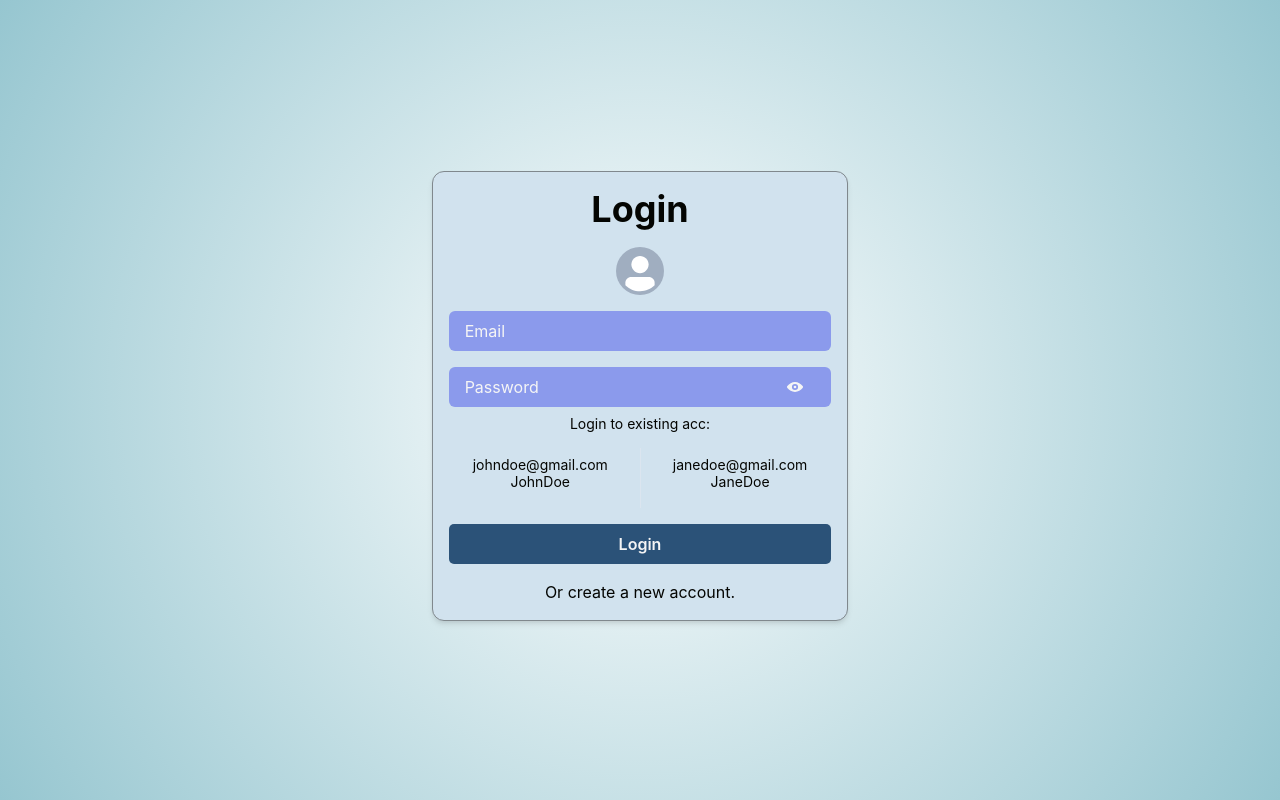
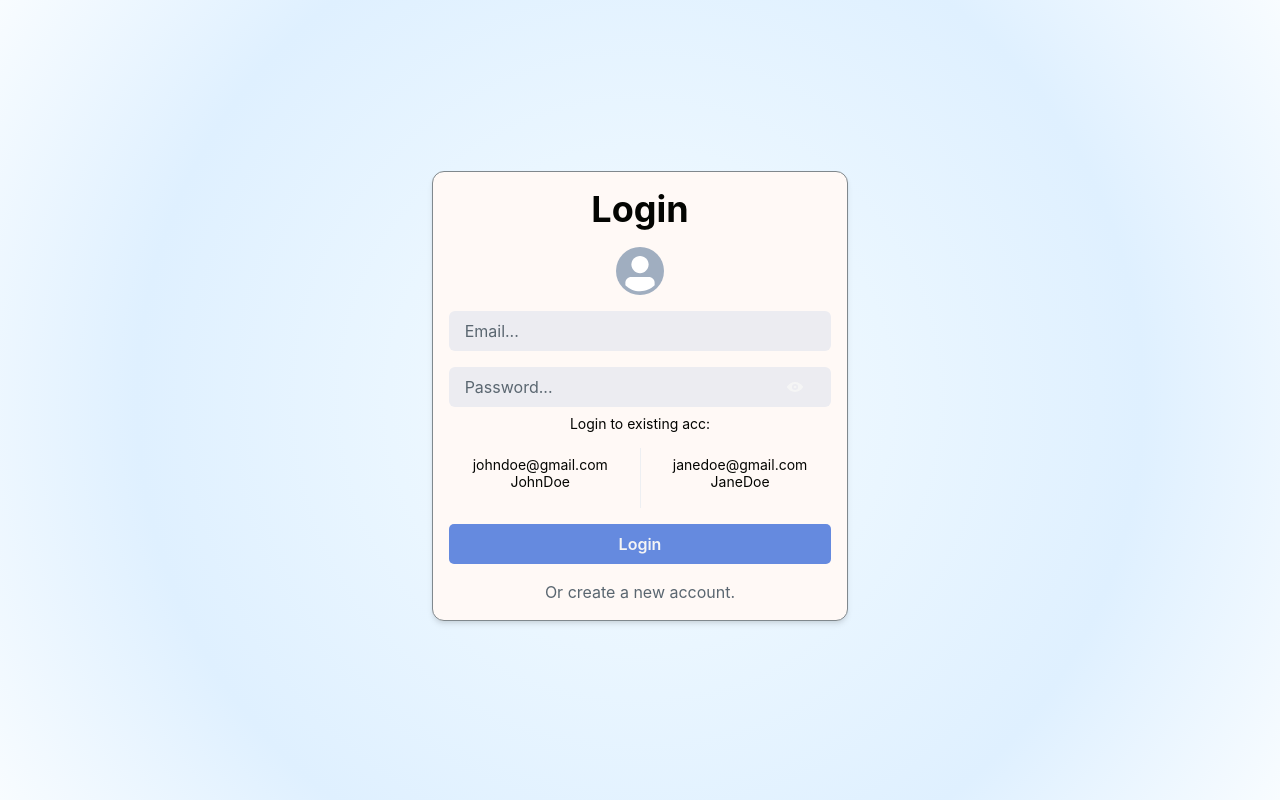
Before and after one commit to rattytaty/chat, a React (Create React App) app: page /login in a window 1280 px wide. Built offline with nearby package versions, Linux system fonts and the light colour scheme; no server answers.

Commit message:
theme modified, components

```diff
--- a/src/Components/Chat.tsx
+++ b/src/Components/Chat.tsx
@@ -15,7 +15,6 @@ export const Chat: React.FC = React.memo(() => {
     const user = useContext(UserContext)
     const [msgText, setMsgText] = useState("")
     const [img, setImg] = useState<File | null>(null)
-
     const sendMsg = async () => {
         if (img) {
             const storageRef = ref(storage, v4())
@@ -58,7 +57,7 @@ export const Chat: React.FC = React.memo(() => {
 
     return <Box bg="primaryBg"
                 h="100vh">
-        {selectedChat.chatId && <Box overflow="auto">
+        {selectedChat.chatId && <Box >
             <ChatInfo/>
             <MessagesBlock/>
             <Box display="flex"
--- /dev/null
+++ b/src/Components/SideBar/Drawer/Drawer.tsx
@@ -0,0 +1,17 @@
+import React from 'react';
+
+import DrawerToggleButton from "./DrawerToggleButton";
+import {ContentOfDrawer} from "./DrawerContent";
+
+type SidebarDrawerProps = {
+    onOpen: () => void
+    isOpen: boolean
+    onClose: () => void
+}
+
+export const SidebarDrawer = ({onOpen, isOpen, onClose}:SidebarDrawerProps ) => {
+    return <>
+        <DrawerToggleButton onOpen={onOpen}/>
+        <ContentOfDrawer isOpen={isOpen} onClose={onClose}/>
+    </>
+};
--- a/src/Components/SideBarDrawer.tsx
+++ b/src/Components/SideBar/Drawer/DrawerContent.tsx
@@ -6,8 +6,8 @@ import {
     Divider,
     Drawer,
     DrawerBody,
-    DrawerCloseButton,
-    DrawerContent,
+    DrawerCloseButton, DrawerContent,
+
     DrawerHeader,
     DrawerOverlay,
     Flex,
@@ -17,8 +17,8 @@ import {
 } from "@chakra-ui/react";
 import {AtSignIcon, Icon, SettingsIcon} from "@chakra-ui/icons";
 import {signOut} from "firebase/auth";
-import {auth} from "../firebase";
-import {UserContext} from "../hooks/providers/UserContext";
+import {auth} from "../../../firebase";
+import {UserContext} from "../../../hooks/providers/UserContext";
 import {useNavigate} from "react-router-dom";
 
 type SideBarDrawerProps = {
@@ -26,7 +26,7 @@ type SideBarDrawerProps = {
     onClose: () => void
 }
 
-export const SideBarDrawer: React.FC<SideBarDrawerProps> = React.memo(({isOpen, onClose}
+export const ContentOfDrawer: React.FC<SideBarDrawerProps> = React.memo(({isOpen, onClose}
 ) => {
     const navigate = useNavigate()
     const [isLargerThan600] = useMediaQuery('(min-width: 600px)')
@@ -43,6 +43,8 @@ export const SideBarDrawer: React.FC<SideBarDrawerProps> = React.memo(({isOpen,
                    isOpen={isOpen}
                    placement="left"
                    onClose={onClose}>
+
+
         <DrawerOverlay/>
         <DrawerContent bg="secondaryBg"
                        borderRightWidth="1px"
@@ -54,6 +56,10 @@ export const SideBarDrawer: React.FC<SideBarDrawerProps> = React.memo(({isOpen,
                         src={user?.photoURL ?? undefined}/>
                 <Box ml="3">
                     <Text color="text"
+                          overflow="hidden"
+                          whiteSpace="nowrap"
+                          width="170px"
+                          textOverflow="ellipsis"
                           fontWeight="semibold"
                           fontSize="md">
                         <AtSignIcon/>
--- /dev/null
+++ b/src/Components/SideBar/Drawer/DrawerToggleButton.tsx
@@ -0,0 +1,16 @@
+import React from 'react';
+import {HamburgerIcon} from "@chakra-ui/icons";
+import {useColorModeValue} from "@chakra-ui/react";
+
+const DrawerToggleButton = ({onOpen}:{onOpen:() => void}) => {
+    const iconHoverColor = useColorModeValue('#2d2b2b', '#F5F5F5')
+
+    return <HamburgerIcon boxSize={7}
+                          cursor="pointer"
+                          color="icons"
+                          _hover={{color: iconHoverColor}}
+                          onClick={onOpen}
+    />
+};
+
+export default DrawerToggleButton;
--- /dev/null
+++ b/src/Components/SideBar/InputForUserSearch.tsx
@@ -0,0 +1,46 @@
+import React, {KeyboardEvent, useState} from 'react';
+import {Input, InputGroup, InputLeftElement} from "@chakra-ui/react";
+import {Search2Icon} from "@chakra-ui/icons";
+import {collection, getDocs, query, where} from "firebase/firestore";
+import {db} from "../../firebase";
+import {foundUser} from "../SideBar";
+
+export const InputForUserSearch = ({setFoundUser}:{setFoundUser:(foundUser:foundUser)=>void}) => {
+
+    const [userForSearch, setUserForSearch] = useState("");
+
+    const handleUserSearch = (e: KeyboardEvent<HTMLInputElement>) => {
+        e.code === "Enter" && searchForUser()
+    }
+
+    const searchForUser = async () => {
+        const q = query(collection(db, "users"), where("displayName", "==", userForSearch))
+        try {
+            const querySnapshot = await getDocs(q)
+            querySnapshot.forEach(doc =>
+                setFoundUser(doc.data() as foundUser)
+            )
+        } catch (error) {
+            console.log(error)
+        }
+    }
+
+    return <InputGroup size="sm">
+        <Input borderRadius="3xl"
+               bg="inputBg"
+               border="none"
+               _focusVisible={{
+                   outline: "none",
+               }}
+               _placeholder={{color: "#5A6670"}}
+               textColor="text"
+               placeholder="Search for a user"
+               value={userForSearch}
+               onChange={e => setUserForSearch(e.currentTarget.value)}
+               onKeyDown={handleUserSearch}
+        />
+        <InputLeftElement pointerEvents="none">
+            <Search2Icon color="#5A6670"/>
+        </InputLeftElement>
+    </InputGroup>
+};
--- a/src/Pages/Layout.tsx
+++ b/src/Pages/Layout.tsx
@@ -22,10 +22,12 @@ export const Layout = () => {
                  w="100vw"
                  templateAreas={`"navBar chat"`}
                  gridTemplateColumns={isLargerThan600 ? "300px 1fr" : (selectedChat.chatId ? "0px 1fr" : "1fr 0px")}>
-        <GridItem area="navBar">
+        <GridItem area="navBar"
+                  hidden={selectedChat.chatId ? (!isLargerThan600) : false}>
             <SideBar/>
         </GridItem>
         <GridItem area="chat"
+                  overflow="hidden"
                   bg="secondaryBg">
             <Outlet/>
         </GridItem>
--- a/src/Pages/LoginPage.tsx
+++ b/src/Pages/LoginPage.tsx
@@ -66,7 +66,7 @@ export const LoginPage = () => {
         <Avatar/>
         <form onSubmit={handleFormSubmit}>
             <Input type="email"
-                   placeholder="Email"
+                   placeholder="Email..."
                    id="email"
                    name="email"
                    value={formData.email}
@@ -76,14 +76,14 @@ export const LoginPage = () => {
                    _focusVisible={{
                        outline: "none",
                    }}
-                   _placeholder={{color:"#F5F5F5"}}
+                   _placeholder={{color:"#5A6670"}}
                    color="text"
                    bg="inputBg"
             />
             <FormControl>
                 <InputGroup>
                     <Input type={showPassword ? "text" : "password"}
-                           placeholder="Password"
+                           placeholder="Password..."
                            id="password"
                            name="password"
                            value={formData.password}
@@ -93,7 +93,7 @@ export const LoginPage = () => {
                            _focusVisible={{
                                outline: "none",
                            }}
-                           _placeholder={{color:"#F5F5F5"}}
+                           _placeholder={{color:"#5A6670"}}
                            bg="inputBg"
                     />
                     <InputRightElement width="4.5rem"
@@ -138,13 +138,13 @@ export const LoginPage = () => {
             <Button borderRadius={5}
                     type="submit"
                     variant="solid"
-                    bg="#2b5278"
+                    bg="#658adf"
                     _hover={{backgroundColor: "#3971a8"}}
                     color="#F5F5F5"
                     width="full">
                 Login</Button>
         </form>
-        <ChakraLink color="text"
+        <ChakraLink color="secondaryText"
                     as={ReactRouterLink}
                     to="/register">
             Or create a new account.</ChakraLink>
--- a/src/Pages/RegisterPage.tsx
+++ b/src/Pages/RegisterPage.tsx
@@ -67,7 +67,7 @@ export const RegisterPage = () => {
                    color="text"
                    border="none"
                    _focusVisible={{
-                       outline: "none",
+                       outline: "none"
                    }}
                    _placeholder={{color:"#F5F5F5"}}
                    bg="inputBg"
@@ -82,7 +82,7 @@ export const RegisterPage = () => {
                    color="text"
                    border="none"
                    _focusVisible={{
-                       outline: "none",
+                       outline: "none"
                    }}
                    _placeholder={{color:"#F5F5F5"}}
                    bg="inputBg"
@@ -99,7 +99,7 @@ export const RegisterPage = () => {
                            color="text"
                            border="none"
                            _focusVisible={{
-                               outline: "none",
+                               outline: "none"
                            }}
                            _placeholder={{color:"#F5F5F5"}}
                            bg="inputBg"
--- a/src/theme.ts
+++ b/src/theme.ts
@@ -10,20 +10,24 @@ const theme = extendTheme({
                 default: '#040502',
                 _dark: '#F5F5F5',
             },
+            secondaryText:{
+                default: '#5A6670',
+                _dark: '#5A6670'
+            },
             primaryBg: {
-                default: 'radial-gradient(circle, rgba(255,255,255,1) 0%, rgba(150,198,208,1) 100%)',
-                _dark: 'radial-gradient(circle, rgba(14,22,33,1) 0%, rgba(23,38,57,1) 100%)',
+                default: 'radial-gradient(circle, #F4FBFF, #EAF6FF, #DFF0FF, #F8FCFF)',
+                _dark: '#01030b',
             },
             secondaryBg: {
-                default: '#d1e2ee',
+                default: '#FFF9F6',
                 _dark: '#17212B',
             },
             leftMsg: {
-                default: '#6eafce',
+                default: '#84c6f3',
                 _dark: '#143a67',
             },
             rightMsg: {
-                default: '#5691dc',
+                default: '#b2bbfa',
                 _dark: '#2B5278',
             },
             icons: {
@@ -35,7 +39,7 @@ const theme = extendTheme({
                 _dark: '#0A121B',
             },
             inputBg: {
-                default: '#8b9aec',
+                default: '#ececf1',
                 _dark: '#242F3D',
             }
         },
```
Also changed, not shown: package.json (+6 -5 lines), src/Components/SideBar.tsx (+23 -77 lines), 1 other file (tests, documents, lock files or other folders).
